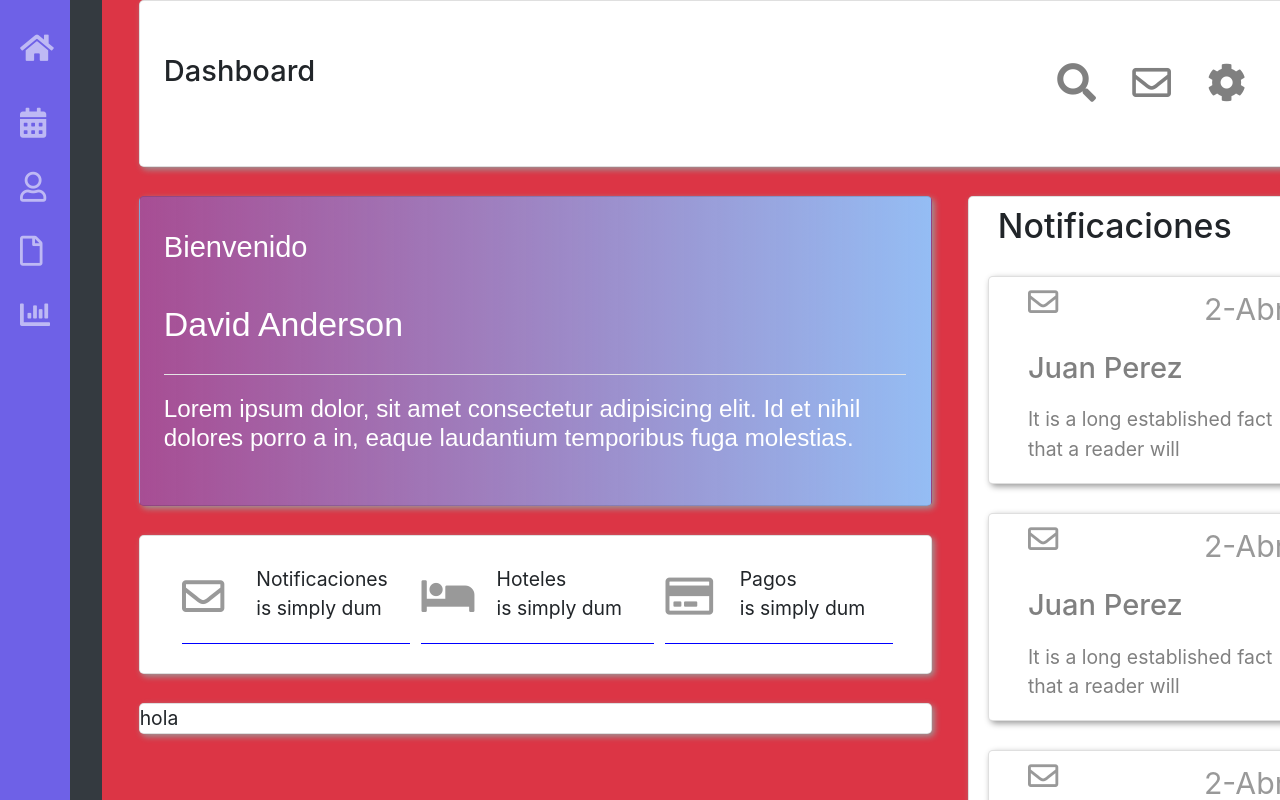
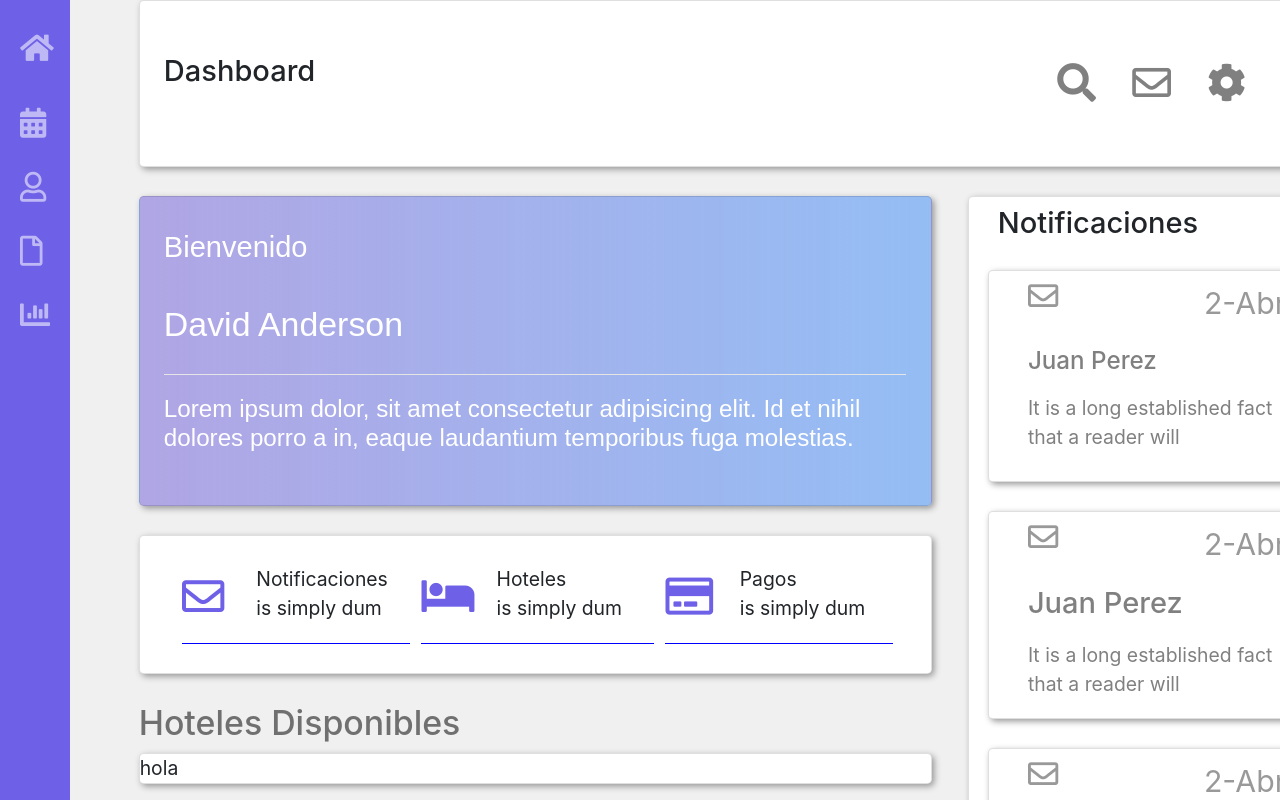
Before and after one commit to javieraizq88/postulacion-Frenon, a React (Create React App) app: page / in a window 1280 px wide. Shown: the top 800 px of the page. Built offline with nearby package versions, Linux system fonts and the light colour scheme.

Commit message:
cambio color iconos tabla del medio

```diff
--- a/src/App.css
+++ b/src/App.css
@@ -44,7 +44,7 @@ body{
 
 #home{
   margin-left: 8%;
-zoom: 1.21;
+  zoom: 1.21;
 }
 
 /* dashboard */
@@ -90,6 +90,8 @@ hr{
   box-shadow: 2px 2px 5px #999;
 }
 
+/* card derecha */
+
 #iconos-notificaciones{
   font-size: 25px;
   color: #999;
@@ -98,6 +100,8 @@ hr{
 #nombre-mensaje{
   color: grey;
 }
+
+/* card del medio */
 
 #dibujo-card-mitad-izq{
   font-size: 35px;
@@ -121,6 +125,15 @@ hr{
     border-bottom: blue 1px solid;
 }
 
+#h3-color2{
+  color: rgb(112, 112, 112);;
+}
+
+#hoteles i,
+#pagos i,
+#notificaciones i{
+  color: rgb(110, 97, 231);
+}
 
 
 @media (max-width:720px){
--- a/src/views/home.jsx
+++ b/src/views/home.jsx
@@ -5,8 +5,8 @@ const Home = props => {
         <>
 
 
-            <div  className="bg-dark">
-                <div id="home"   className="container bg-danger">
+            <div className="">
+                <div id="home" className="container ">
 
                     {/* container superior dashboard */}
                     <div className=" col-md-12">
@@ -68,6 +68,7 @@ const Home = props => {
 
                             </div>
 
+                            <h3 id="h3-color2">Hoteles Disponibles</h3>
                             <div className="card mb-4">
                                 hola
                             </div>
@@ -77,14 +78,14 @@ const Home = props => {
                         {/* container derecha */}
                         <div className="col-md-4 col-sm-12 ">
                             <div className="card bg-white">
-                                <h3 className="mt-2 pl-4 pr-4">Notificaciones</h3>
+                                <h4 className="mt-2 pl-4 pr-4">Notificaciones</h4>
                                 <div className="card mb-2 mr-3 ml-3 mt-3 pl-4 pr-4">
                                     <div id="iconos-notificaciones" className=" mt-2 ml-2 d-flex justify-content-between">
                                         <i class="far fa-envelope"></i>
                                         <p className="mr-2">2-Abr</p>
                                     </div>
-                                    <h4 id="nombre-mensaje" className="ml-2">Juan Perez</h4>
-                                    <p id="nombre-mensaje" className="ml-2 mt-2">It is a long established fact that a reader will</p>
+                                    <h5 id="nombre-mensaje" className="ml-2">Juan Perez</h5>
+                                    <p id="nombre-mensaje" className="ml-2 mt-2 pb-2">It is a long established fact that a reader will</p>
                                 </div>
 
                                 <div className="card mb-2 mr-3 ml-3 mt-3 pl-4 pr-4">
@@ -128,7 +129,6 @@ const Home = props => {
                     </div>
 
 
-                    <h1>Home</h1>
                 </div>
             </div>
         </>
```
